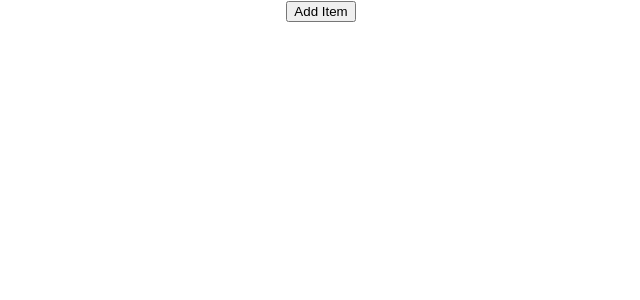
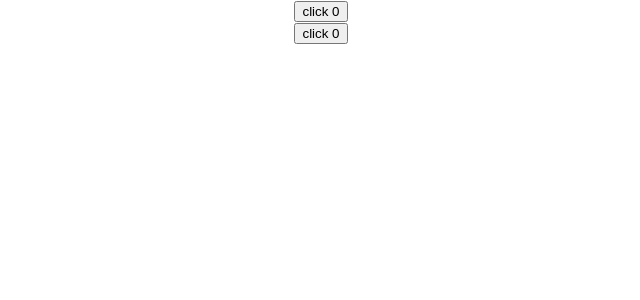
Before and after one commit to Barun355/react-hook, a React (Create React App) app: page / in a window 1280 px wide. Shown: the top 300 px of the page, without its empty margins (319-959 px from the left). Built offline with nearby package versions, Linux system fonts and the light colour scheme.

Commit message:
useEffect Hook Introduction. Dynamic title using useEffect

```diff
--- a/src/App.js
+++ b/src/App.js
@@ -1,5 +1,7 @@
 import './App.css';
-import HookCounterFour from './components/HookCounterFour';
+import ClassCounterOne from './components/ClassCounterOne';
+import HookEffectCounter from './components/HookEffectCounter';
+// import HookCounterFour from './components/HookCounterFour';
 // import HookCounterThree from './components/HookCounterThree';
 // import ClassComponent from './components/ClassComponent';
 // import HookCounter from './components/HookCounter';
@@ -12,7 +14,9 @@ function App() {
       {/* <HookCounter /> */}
       {/* <HookCounterTwo /> */}
       {/* <HookCounterThree /> */}
-      <HookCounterFour />
+      {/* <HookCounterFour /> */}
+      <ClassCounterOne />
+      <HookEffectCounter />
     </div>
   );
 }
--- /dev/null
+++ b/src/components/ClassCounterOne.js
@@ -0,0 +1,29 @@
+import React, { Component } from 'react'
+
+export class ClassCounterOne extends Component {
+    constructor(props) {
+      super(props)
+
+      this.state = {
+         count: 0
+      }
+    }
+
+    componentDidMount(){
+        document.title = `Clicked ${this.state.count} times`
+    }
+
+    componentDidUpdate(){
+        document.title = `Clicked ${this.state.count} times`
+    }
+
+  render() {
+    return (
+      <div>
+        <button onClick={ () => this.setState({count: this.state.count + 1}) }> click {this.state.count}</button>
+      </div>
+    )
+  }
+}
+
+export default ClassCounterOne
--- /dev/null
+++ b/src/components/HookEffectCounter.js
@@ -0,0 +1,17 @@
+import React, { useEffect, useState } from 'react'
+
+function HookEffectCounter() {
+    const [count, setCount] = useState(0)
+
+    useEffect(() => {
+        document.title = `clicked ${count}`
+    })
+
+  return (
+    <div>
+      <button onClick={() => setCount( prevCount => prevCount + 1)}>click {count}</button>
+    </div>
+  )
+}
+
+export default HookEffectCounter
```
